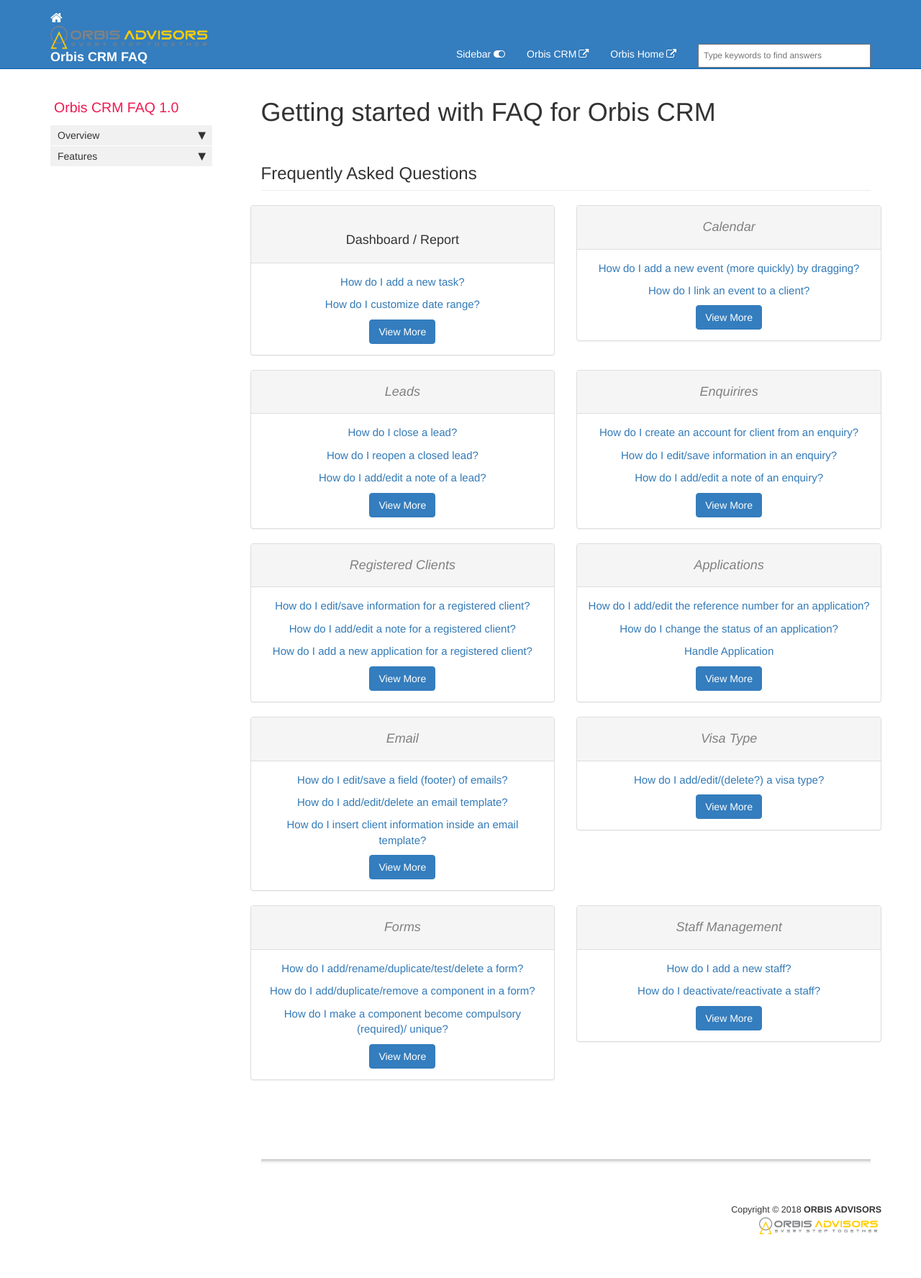
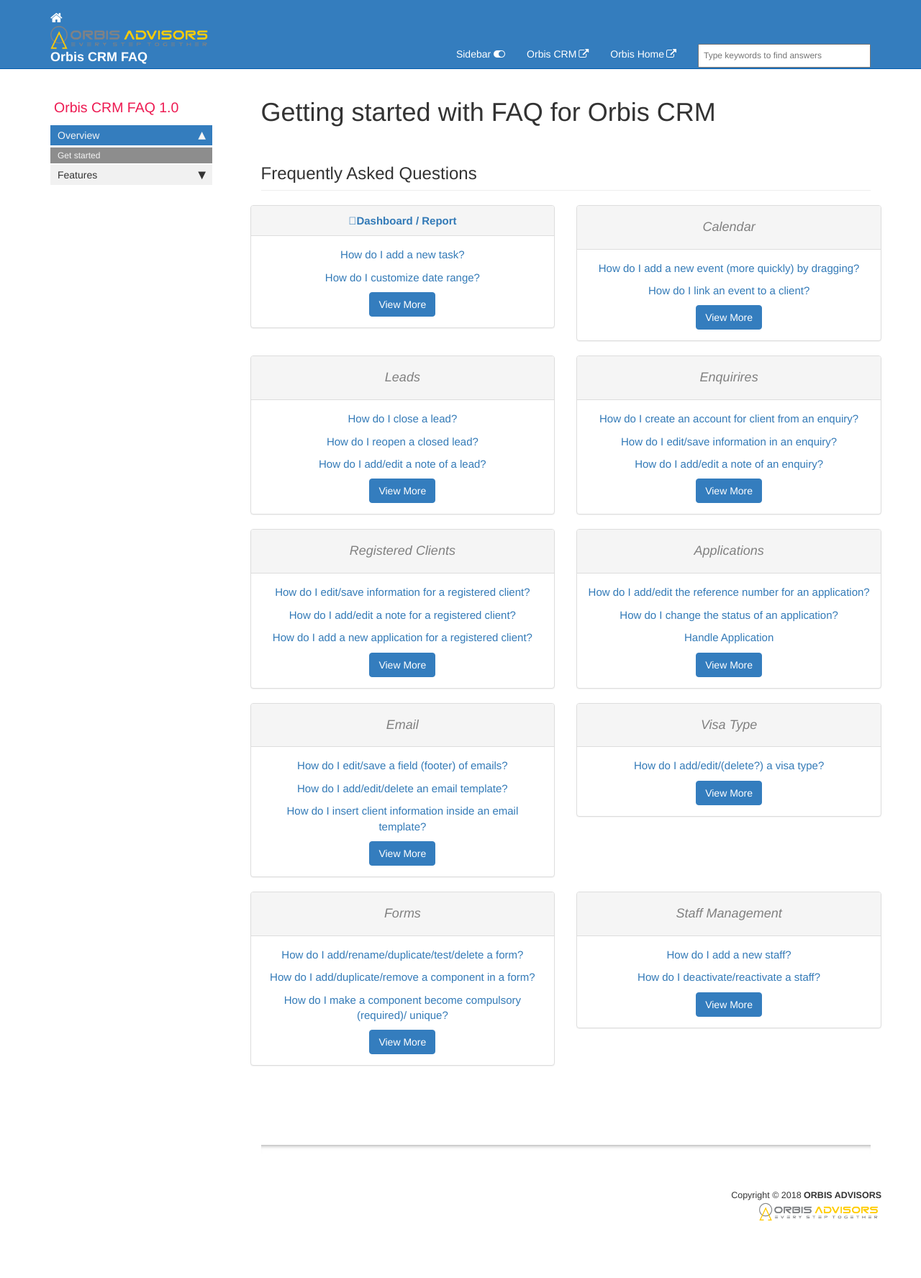
Before and after one commit to ndkhaivn/orbiscrm, a Jekyll site: the page built from pages/orbiscrm.faq/orbiscrm.faq.md, in a window 1280 px wide. Shown: the whole page at 72% size. Built offline with Jekyll 4.4.1, drawn with Linux system fonts in a browser that asks for light colours; comment, search, counter and statistics services are not loaded.

Commit message:
Rename all obris faq file with suffix (folder as well)

```diff
--- a/pages/orbis/orbiscrm.faq.md
+++ b/pages/orbiscrm.faq/orbiscrm.faq.md
@@ -14,11 +14,9 @@
         <div class="col-md-6 col-sm-6">
             <div class="panel panel-default text-center">
                 <div class="panel-heading">
-                    <h2>
-                        <a class="h4" href="orbis_dashboard_report.html" rel="noopener">
-                            Dashboard / Report
-                        </a>
-                    </h2>
+                    <b>
+                        <a class="fa-black-tie" href="orbiscrm.faq.dashboard_report.html" rel="noopener">Dashboard / Report</a>
+                    </b>
                 </div>
                 <div class="panel-body">
                     <p>
```
Also changed, not shown: other parts of pages/orbiscrm.faq/orbiscrm.faq.md (+1 -1 lines), pages/orbiscrm.faq/orbiscrm.faq.applications.md (renamed from pages/orbis/applications.md), pages/orbiscrm.faq/orbiscrm.faq.calendar.md (renamed from pages/orbis/calendar.md), pages/orbiscrm.faq/orbiscrm.faq.dashboard_report.md (renamed from pages/orbis/orbiscrm.faq.dashboard_report.md), pages/orbiscrm.faq/orbiscrm.faq.email.md (renamed from pages/orbis/email.md), pages/orbiscrm.faq/orbiscrm.faq.form_builder.md (renamed from pages/orbis/form_builder.md), pages/orbiscrm.faq/orbiscrm.faq.leads.md (renamed from pages/orbis/leads.md), pages/orbiscrm.faq/orbiscrm.faq.registered_clients.md (renamed from pages/orbis/registered_clients.md), pages/orbiscrm.faq/orbiscrm.faq.requiries.md (renamed from pages/orbis/requiries.md), pages/orbiscrm.faq/orbiscrm.faq.staff_management.md (renamed from pages/orbis/staff_management.md), pages/orbiscrm.faq/orbiscrm.faq.visa_type.md (renamed from pages/orbis/visa_type.md).
